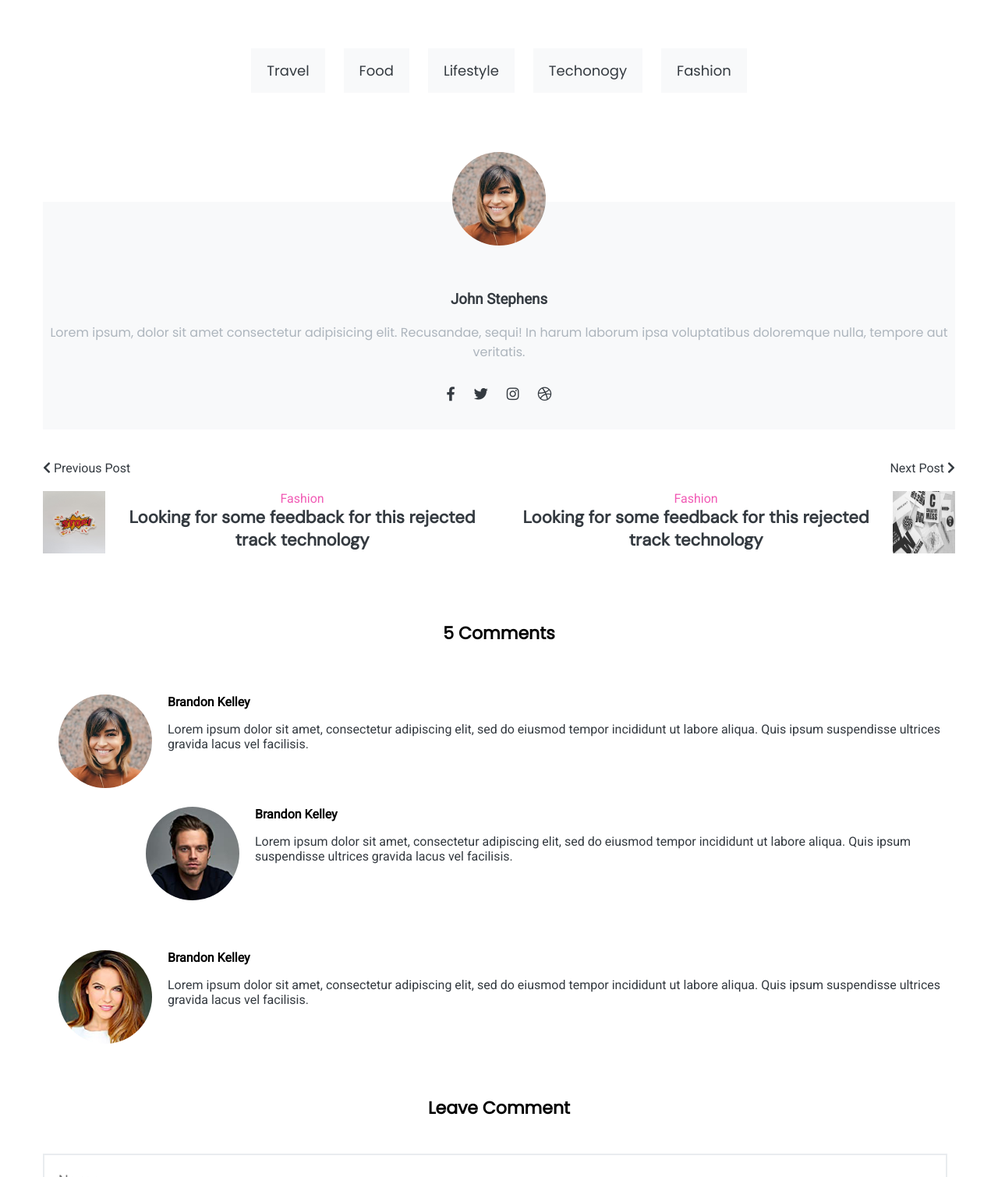
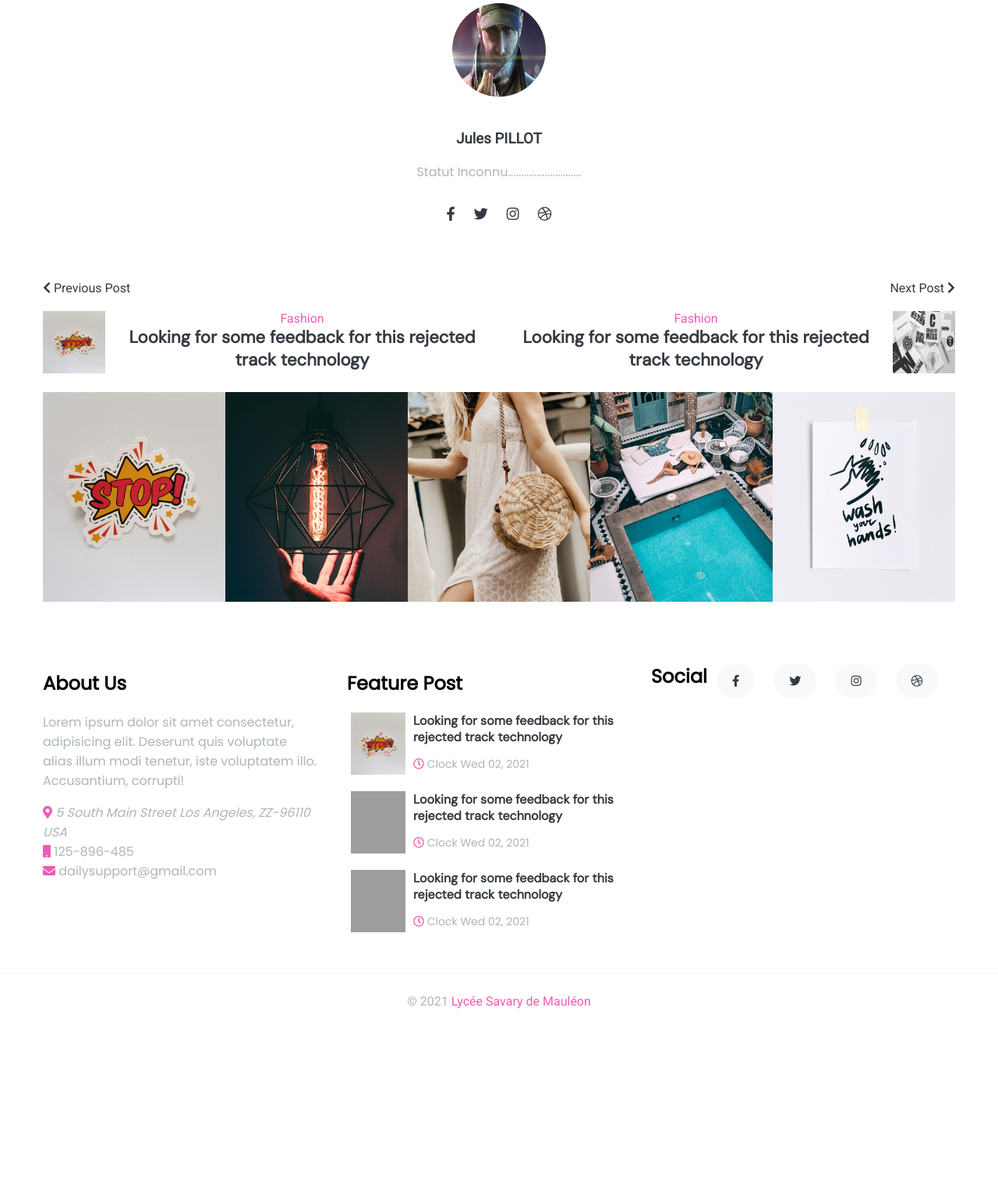
Before and after one commit to GuGules/BLOG-Nature, a plain HTML site: page article.html in a window 1280 px wide. Shown: the part 1290-2800 px from the top of the page at 78% size. After the commit the page ends 2610 px from the top, so only its background shows below. Drawn offline with nearby package versions, Linux system fonts and the light colour scheme; grey boxes are pictures that could not be loaded.

Commit message:
Add files via upload

```diff
--- a/article.html
+++ b/article.html
@@ -32,11 +32,11 @@
                 <!-- collapse on toggle button click -->
                 <div class="collapse">
                     <ul class="navbar-nav">
-                        <a href="#" class="nav-link">Home</a>
+                        <a href="#" class="nav-link">Menu</a>
                         <a href="#" class="nav-link">Blog</a>
                         <a href="#" class="nav-link">Pages</a>
                         <a href="#" class="nav-link">Categories</a>
-                        <a href="#" class="nav-link">About</a>
+                        <a href="#" class="nav-link">A Propos</a>
                         <a href="#" class="nav-link">Contact</a>
                     </ul>
                 </div>
@@ -65,9 +65,6 @@
                     <article id="post">
                         <!-- article heading -->
                         <div class="headings text-center">
-                            <div class="category">
-                                <a href="#" class="nav-link">Travel</a>
-                            </div>
 
                             <div class="title">
                                 <h2 class="text-title text-dark display-1">Looking for some feedback for this rejected track technology</h2>
@@ -75,13 +72,10 @@
 
                             <div class="meta">
                                 <a href="#" class="link display-2 text-secondary px-1">
-                                    <i class="fas fa-user text-primary"></i> John Stephens
+                                    <i class="fas fa-user text-primary"></i> Jules PILLOT
                                 </a>
                                 <a href="#" class="link display-2 text-secondary px-1">
-                                    <i class="fas fa-clock text-primary"></i>  Clock Wed 02, 2019
-                                </a>
-                                <a href="#" class="link display-2 text-secondary px-1">
-                                    <i class="fas fa-comments text-primary"></i> 12
+                                    <i class="fas fa-clock text-primary"></i>Jeudi 16 Septembre 2021 à 19:38
                                 </a>
                             </div>
 
@@ -89,7 +83,7 @@
 
                         <!-- thumbnail  -->
                         <div class="thumbnail mt-3">
-                            <img src="./assets/img1.jpg" class="thumbnail" alt="">
+                            <img src="./assets/IMGTEST2.jpg" class="thumbnail" alt="">
                         </div>
 
                         <!-- content -->
@@ -122,32 +116,23 @@
                     </article>
 
                     <!-- post footer -->
-                    <div class="post-footer mb-3">
-                        <div class="post-tags d-flex flex-wrap justify-content-center">
-                            <a href="#" class="nav-link btn bg-light">Travel</a>
-                            <a href="#" class="nav-link btn bg-light">Food</a>
-                            <a href="#" class="nav-link btn bg-light">Lifestyle</a>
-                            <a href="#" class="nav-link btn bg-light">Techonogy</a>
-                            <a href="#" class="nav-link btn bg-light">Fashion</a>
-                        </div>
 
                         <div class="post-author text-center">
                             <div class="author-avatar">
-                                <img src="./assets/face/face1.jpg" class="rounded" alt="">
+                                <img src="./assets/face/Avatar1GitLab.jpeg" class="rounded" alt="">
                             </div>
 
                             <div class="author-info py-2">
-                                <h3 class="text-dark">John Stephens</h3>
+                                <h3 class="text-dark">Jules PILLOT</h3>
 
                                 <p class="text-secondary secondary-title">
-                                    Lorem ipsum, dolor sit amet consectetur adipisicing elit.
-                                    Recusandae, sequi! In harum laborum ipsa voluptatibus doloremque nulla, tempore aut veritatis.
+                                    Statut Inconnu............................
                                 </p>
 
                                 <div class="post-tags d-flex flex-wrap justify-content-center">
                                     <a href="#" class="nav-link"><i class="fab fa-facebook-f"></i></a>
                                     <a href="#" class="nav-link"><i class="fab fa-twitter"></i></a>
-                                    <a href="#" class="nav-link"><i class="fab fa-instagram"></i></a>
+                                    <a href="https://www.instagram.com/lyceesavarydemauleon/" class="nav-link"><i class="fab fa-instagram"></i></a>
                                     <a href="#" class="nav-link"><i class="fab fa-dribbble"></i></a>
                                 </div>
                             </div>
@@ -207,71 +192,6 @@
                                 </div>
                             </div>
                         </div>
-
-                        <div class="post-comments py-2">
-                            <h3 class="text-center display-1 secondary-title py-2">5 Comments</h3>
-
-                            <div class="comment-details">
-                                <div class="comment-item py-2">
-                                    <div class="d-flex">
-                                        <div class="avatar px-2">
-                                            <img src="./assets/face/face1.jpg" class="rounded" alt="">
-                                        </div>
-                                        <div class="comment-content">
-                                            <h5 class="display-2 m-0">Brandon Kelley</h5>
-                                            <p class="title-secondary text-dark">
-                                                Lorem ipsum dolor sit amet, consectetur adipiscing elit, sed do eiusmod tempor incididunt ut labore aliqua. Quis ipsum suspendisse ultrices gravida lacus vel facilisis.
-                                            </p>
-                                        </div>
-                                    </div>
-                                     <!-- comment reply -->
-                                     <div class="reply py-2">
-                                        <div class="d-flex">
-                                            <div class="avatar px-2">
-                                                <img src="./assets/face/face2.jpg" class="rounded" alt="">
-                                            </div>
-                                            <div class="comment-content">
-                                                <h5 class="display-2 m-0">Brandon Kelley</h5>
-                                                <p class="title-secondary text-dark">
-                                                    Lorem ipsum dolor sit amet, consectetur adipiscing elit, sed do eiusmod tempor incididunt ut labore aliqua. Quis ipsum suspendisse ultrices gravida lacus vel facilisis.
-                                                </p>
-                                            </div>
-                                        </div>
-                                    </div>
-
-                                </div>
-                                <div class="comment-item py-2">
-                                    <div class="d-flex">
-                                        <div class="avatar px-2">
-                                            <img src="./assets/face/face3.jpg" class="rounded" alt="">
-                                        </div>
-                                        <div class="comment-content">
-                                            <h5 class="display-2 m-0">Brandon Kelley</h5>
-                                            <p class="title-secondary text-dark">
-                                                Lorem ipsum dolor sit amet, consectetur adipiscing elit, sed do eiusmod tempor incididunt ut labore aliqua. Quis ipsum suspendisse ultrices gravida lacus vel facilisis.
-                                            </p>
-
-                                        </div>
-                                    </div>
-                                </div>
-                            </div>
-
-                            <h3 class="text-center display-1 secondary-title py-2">Leave Comment</h3>
-
-                            <div class="comment-form">
-                                <div class="d-flex justify-content-between flex-wrap">
-                                    <input type="text" class="form-control " placeholder="Name">
-                                    <input type="email" class="form-control" placeholder="Email">
-                                    <input type="text" class="form-control" placeholder="Website">
-                                </div>
-                                <textarea class="form-control mt-3" placeholder="Message" rows="10"></textarea>
-                                <div class="text-center">
-                                    <button type="submit" class="btn btn-primary display-2 text-light mt-2">Submit</button>
-                                </div>
-                            </div>
-                        </div>
-
-                    </div>
                     <!-- .post footer -->
 
                 </section>
@@ -432,20 +352,8 @@
                             </div>
                        </div>
                    </div>
-                   <div class="col-3">
-                        <h2 class="footer-title secondary-title">Tags</h2>
 
-                        <div class="tags">
-                            <div class="d-flex flex-wrap">
-                                <a href="#" class="nav-link btn bg-light">Travel</a>
-                                <a href="#" class="nav-link btn bg-light">Food</a>
-                                <a href="#" class="nav-link btn bg-light">Lifestyle</a>
-                                <a href="#" class="nav-link btn bg-light">Techonogy</a>
-                                <a href="#" class="nav-link btn bg-light">Fashion</a>
-                            </div>
-                        </div>
-
-                        <h2 class="footer-title secondary-title mt-2">Social</h2>
+                   <h2 class="footer-title secondary-title mt-2">Social</h2>
 
                         <div class="tags social">
                             <div class="d-flex flex-wrap">
@@ -462,7 +370,7 @@
                <!-- copyrights  -->
                <div class="copyrights">
                    <p class="text-center text-secondary display-2">
-                        © 2021 <a href="#" class="text-primary">Dailytuition</a> - Personal Blog Theme. All rights reserved.
+                        © 2021 <a href="https://savary-mauleon.paysdelaloire.e-lyco.fr/" class="text-primary">Lycée Savary de Mauléon</a>
                    </p>
                </div>
            </div>
```
Also changed, not shown: index.html (+2 -2 lines), assets/face/Avatar1GitLab.jpeg (added), 1 other file.
